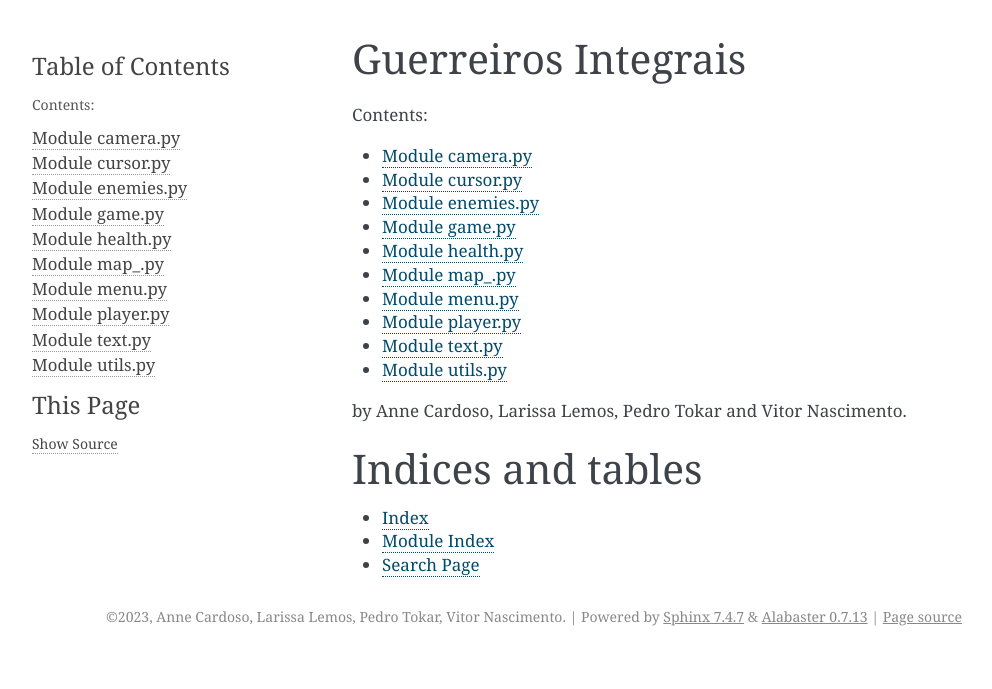
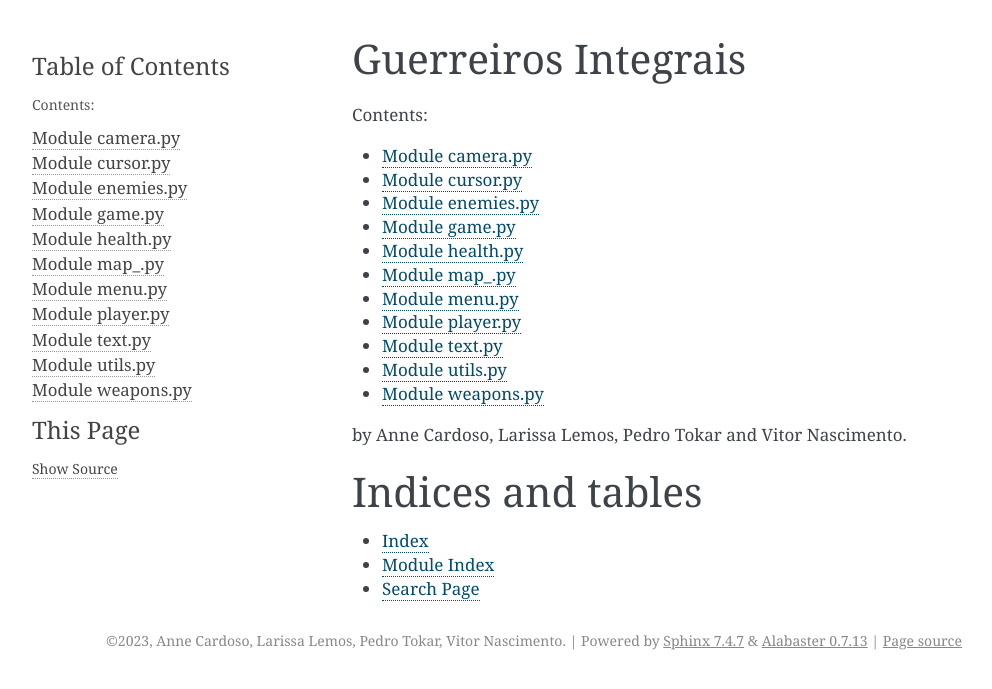
Before and after one commit to vitor-n/trabalho-lp-a2, a Sphinx documentation site: the page built from docs/source/index.rst, in a window 1280 px wide. Shown: the top 689 px of the page, without its empty margins (148-1140 px from the left). Built offline with Sphinx 7.4.7, drawn with Linux system fonts in a browser that asks for light colours.

Commit message:
Add weapons documentation to docs page

```diff
--- a/docs/source/index.rst
+++ b/docs/source/index.rst
@@ -20,6 +20,7 @@ Guerreiros Integrais
    player_doc
    text_doc
    utils_doc
+   weapons_doc
 
 by Anne Cardoso, Larissa Lemos, Pedro Tokar and Vitor Nascimento.
 
--- /dev/null
+++ b/docs/source/weapons_doc.rst
@@ -0,0 +1,6 @@
+.. _weapons_doc:
+
+Module weapons.py
+==========================
+.. automodule:: src.weapons
+   :members:
```
Also changed, not shown: 1 other file.
